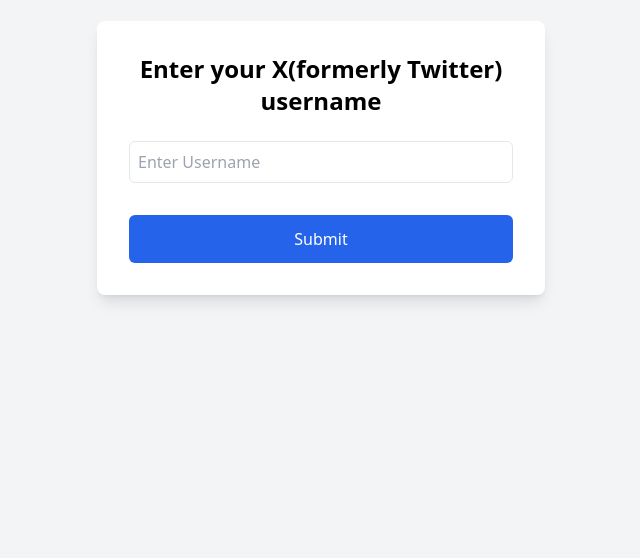
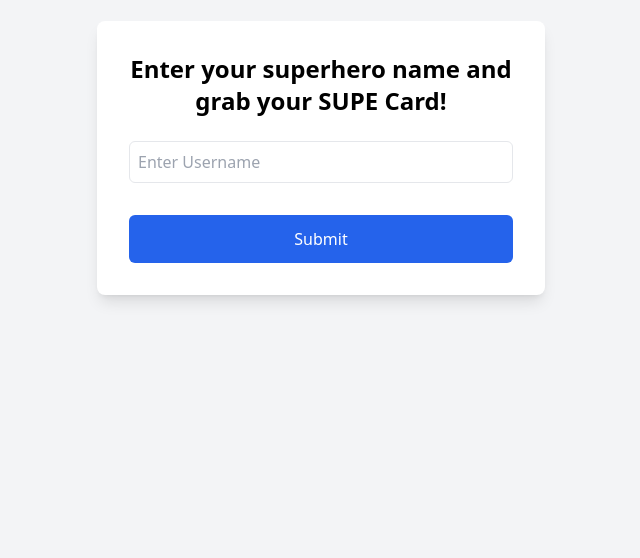
Before and after one commit to pushparajwastaken/card-generator, a React (Vite) app: page / in a window 1280 px wide. Shown: the part 242-800 px from the top of the page, without its empty margins (319-959 px from the left). Built offline with nearby package versions, Linux system fonts and the light colour scheme.

Commit message:
little adjustments

```diff
--- a/src/Components/Input/Input.jsx
+++ b/src/Components/Input/Input.jsx
@@ -18,7 +18,7 @@
           className="bg-white p-8 rounded-lg shadow-lg w-full max-w-md"
         >
           <h2 className="text-2xl font-semibold mb-6 text-center">
-            Enter your X(formerly Twitter) username
+            Enter your superhero name and grab your SUPE Card!
           </h2>
           <div className="relative mb-8">
             <input
```
Also changed, not shown: 1 other file (tests, documents, lock files or other folders).
